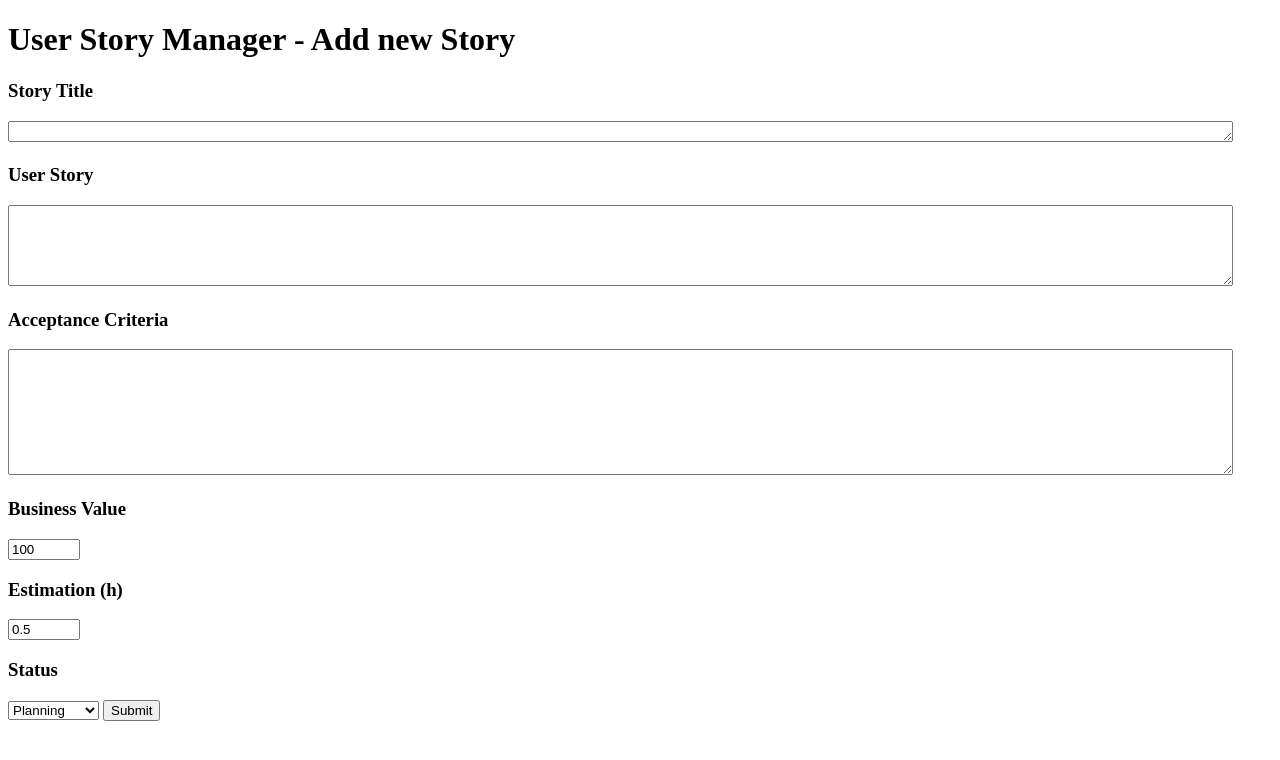
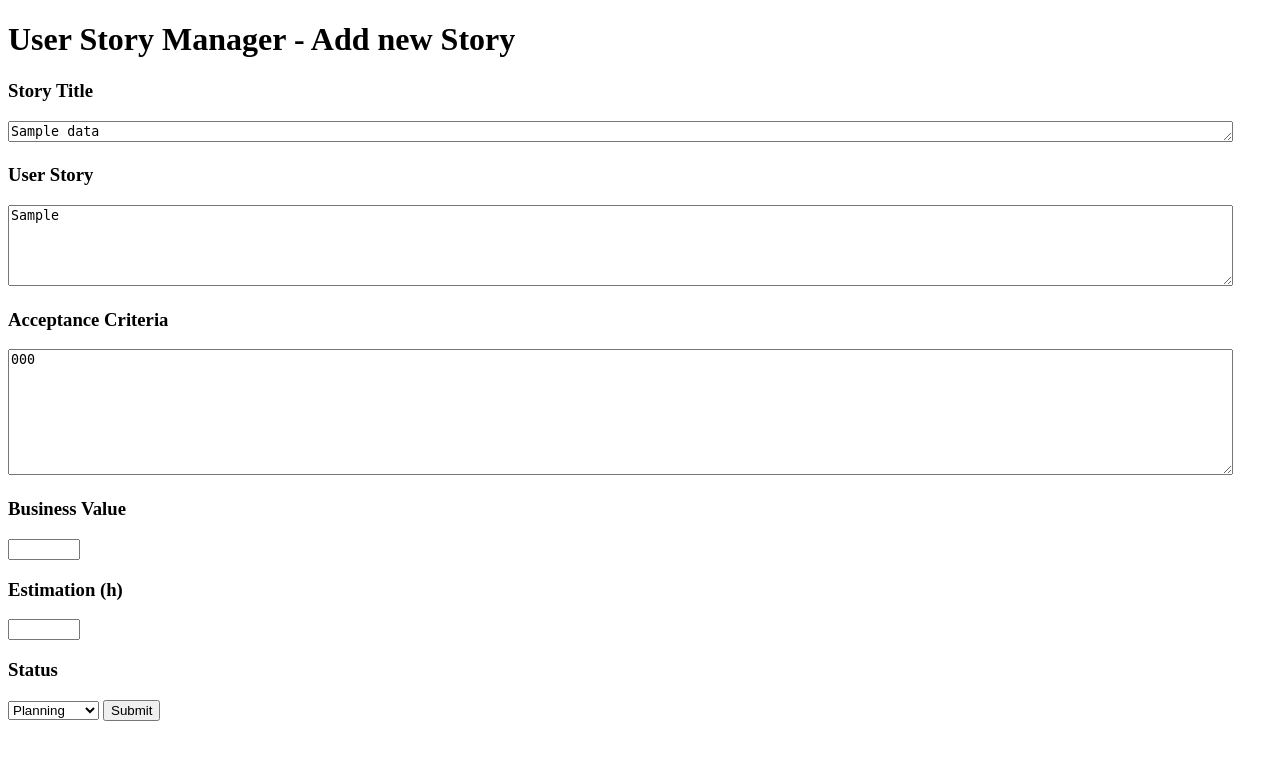
Before and after one commit to Shevah92/user-story-manager-shevah92, a Flask app: template templates/story.html in a window 1280 px wide. Shown: the top 760 px of the page. Run offline with Flask 2, Linux system fonts and the light colour scheme; the template is opened without the code that fills it: most values are stand-ins (such as "Sample title", 1, 10 or a date in 2020).

Commit message:
create update story function

```diff
--- a/main.py
+++ b/main.py
@@ -11,12 +11,30 @@
 def render_index():
     stories = UserStories.select()
     return render_template("list.html", stories = stories, address= config.address,
-                           delete = config.address+"story/delete/")
+                           delete = config.address+"story/delete/", edit= config.address+"story/")
+
+@app.route("/story/<story_id>", methods=["GET"])
+def render_edit(story_id):
+    data = UserStories.get(UserStories.id == story_id)
+    return render_template("story.html", data = data)
+
+
+@app.route("/story/<story_id>", methods=["POST"])
+def update_story(story_id):
+    update = UserStories.update(story_title=request.form["story_title"],
+                       user_story=request.form["user_story"],
+                       acceptance=request.form["acceptance"],
+                       business_value=request.form["business_value"],
+                       estimation=request.form["estimation"],
+                       status=request.form["status"]).where(UserStories.id == story_id)
+    update.execute()
+    return redirect(config.address)
 
 
 @app.route("/story", methods=["GET"])
 def render_story():
-    return render_template("story.html")
+    data = []
+    return render_template("story.html", data = data)
 
 
 @app.route("/story", methods=["POST"])
--- a/templates/list.html
+++ b/templates/list.html
@@ -34,7 +34,7 @@
                 <td>{{story.estimation}}</td>
                 <td>{{story.status}}</td>
                 <td>
-                    <form action="http://localhost:5000/story">
+                    <form action="{{edit}}{{story.id}}">
                         <input type="submit" value="Edit">
                     </form>
                 </td>
--- a/templates/story.html
+++ b/templates/story.html
@@ -5,20 +5,20 @@
         <title>User Story Manager  - Add new Story</title>
     </head>
     <body>
-        <form action="/story" method ="post">
+        <form action="/story/{{data.id}}" method ="post">
             <h1>User Story Manager  - Add new Story</h1>
                 <h3>Story Title</h3>
-                    <textarea  id="story_title" name="story_title" rows="1" cols="150"></textarea>
+                    <textarea  id="story_title" name="story_title" rows="1" cols="150">{{data.story_title}}</textarea>
                 <h3>User Story</h3>
-                    <textarea id="user_story" name="user_story" rows="5" cols="150"></textarea>
+                    <textarea id="user_story" name="user_story" rows="5" cols="150">{{data.user_story}}</textarea>
                 <h3>Acceptance Criteria</h3>
-                    <textarea id="acceptance" name="acceptance" rows="8" cols="150"></textarea>
+                    <textarea id="acceptance" name="acceptance" rows="8" cols="150">{{data.acceptance}}</textarea>
                 <h3>Business Value</h3>
-                    <input name="business_value" type="number" value="100" min="100" max="1500" step="100"/>
+                    <input name="business_value" type="number" value="{{data.business_value}}" min="100" max="1500" step="100"/>
                 <h3>Estimation (h)</h3>
-                    <input name="estimation" type="number" value="0.5" min="0.5" max="40" step="0.5"/>
+                    <input name="estimation" type="number" value="{{data.estimation}}" min="0.5" max="40" step="0.5"/>
                 <h3>Status</h3>
-                    <Select name="status">
+                    <Select name="status" value="{{data.status}}">
                         <option value="planning">Planning</option>
                         <option value="to do">To Do</option>
                         <option value="in progress">In Progress</option>
```
